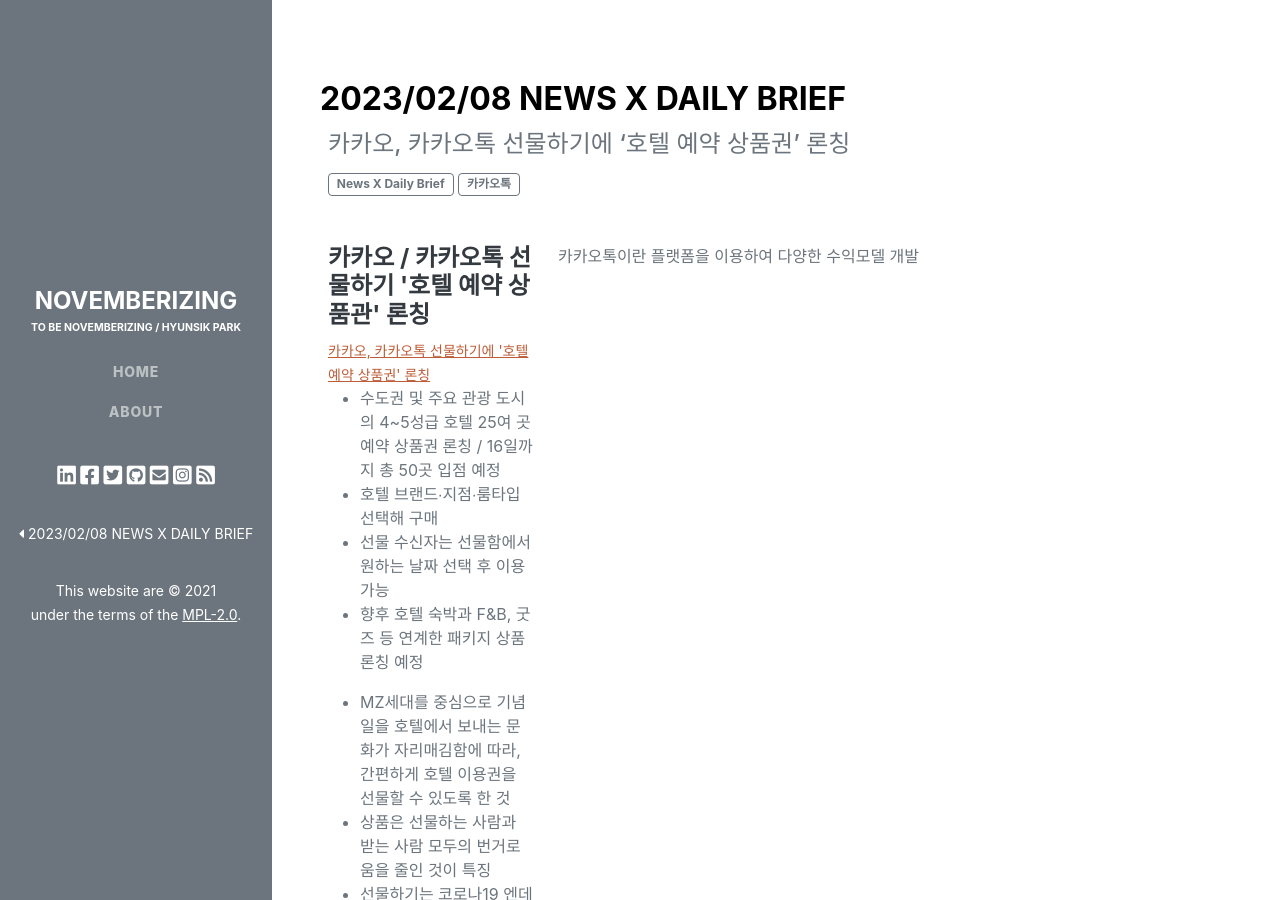
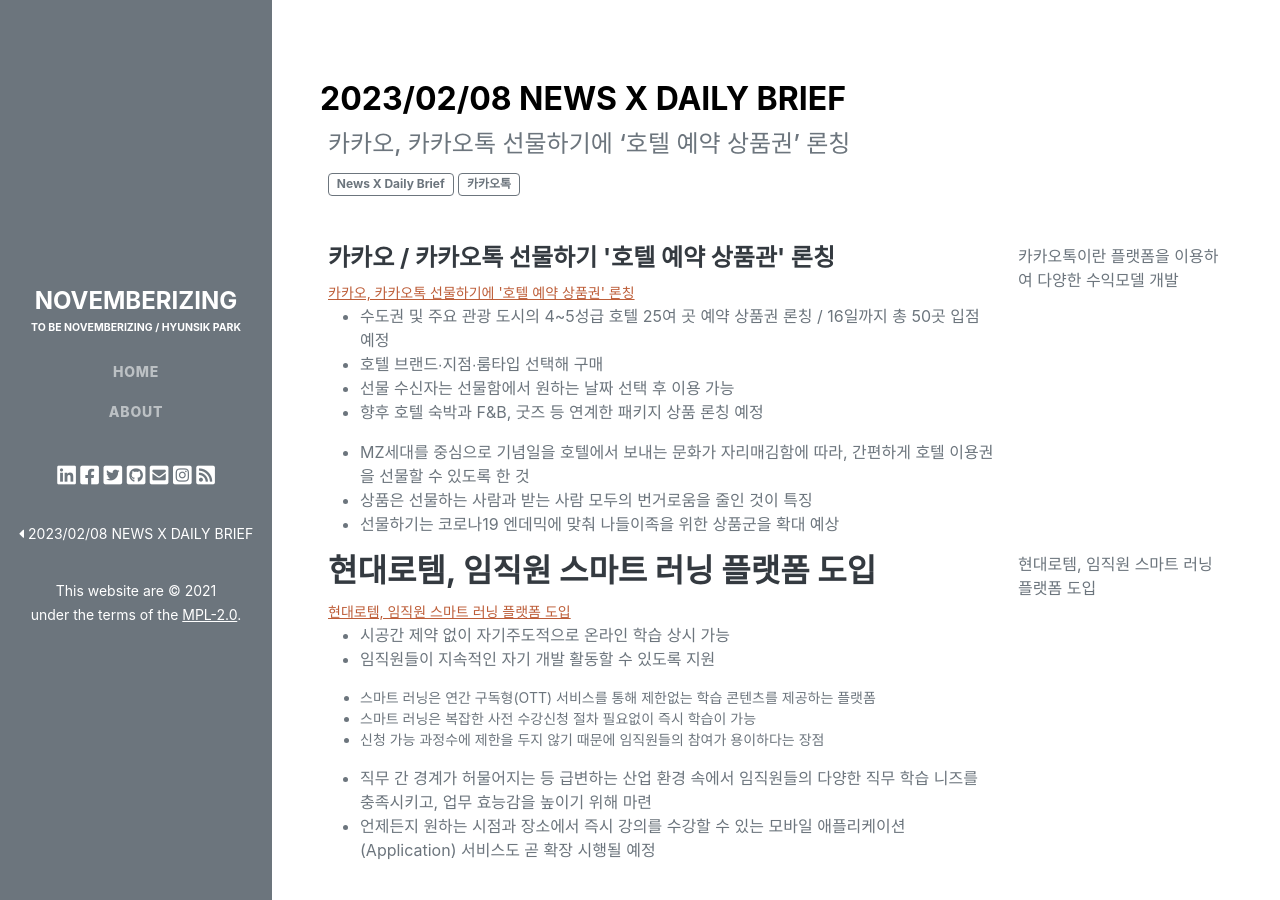
Before and after one commit to novemberizing/novemberizing.github.io, a Jekyll site: the page built from _posts/2023-02-13-NewsXBrief20230213.md, in a window 1280 px wide and 900 px high. Built offline with Jekyll 4.4.1, drawn with Linux system fonts in a browser that asks for light colours.

Commit message:
업데이트

```diff
--- a/_posts/2023-02-13-NewsXBrief20230213.md
+++ b/_posts/2023-02-13-NewsXBrief20230213.md
@@ -9,7 +9,7 @@
 ---
 
 <div class="row">
-    <div class="col-3">
+    <div class="col-9">
         <h4>카카오 / 카카오톡 선물하기 '호텔 예약 상품관' 론칭</h4>
         <small><a href="https://www.kakaocorp.com/page/detail/9889">카카오, 카카오톡 선물하기에 '호텔 예약 상품권' 론칭</a></small>
         <ul>
@@ -24,14 +24,14 @@
             <li>선물하기는 코로나19 엔데믹에 맞춰 나들이족을 위한 상품군을 확대 예상</li>
         </ul>
     </div>
-    <div class="col-9">
+    <div class="col-3">
         <p>
             카카오톡이란 플랫폼을 이용하여 다양한 수익모델 개발
         </p>
     </div>
 </div>
 <div class="row">
-    <div class="col-3">
+    <div class="col-9">
         <h3>현대로템, 임직원 스마트 러닝 플랫폼 도입</h3>
         <small><a href="https://www.hyundai.co.kr/news/CONT0000000000076263">현대로템, 임직원 스마트 러닝 플랫폼 도입</a></small>
         <ul>
@@ -50,7 +50,7 @@
             <li>언제든지 원하는 시점과 장소에서 즉시 강의를 수강할 수 있는 모바일 애플리케이션(Application) 서비스도 곧 확장 시행될 예정</li>
         </ul>
     </div>
-    <div class="col-9">
+    <div class="col-3">
         <p>
             현대로템, 임직원 스마트 러닝 플랫폼 도입
         </p>
```
